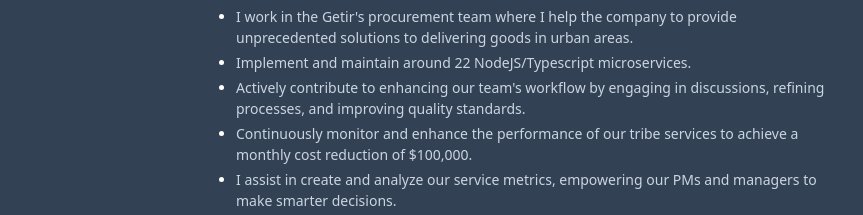
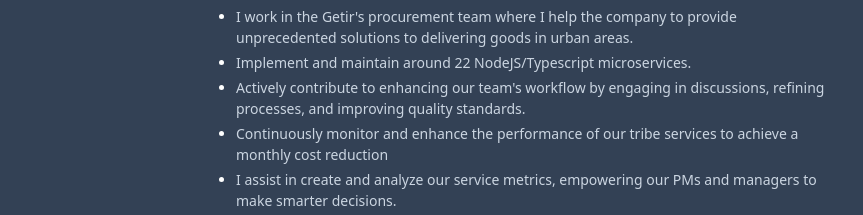
Before and after one commit to fabriciojsil/fabriciojsil.github.io, a React (Vite) app: page / in a window 1280 px wide. Shown: the part 980-1195 px from the top of the page, without its empty margins (208-1071 px from the left). Built offline with nearby package versions, Linux system fonts and the light colour scheme.

Commit message:
Rewrinting experience

```diff
--- a/src/data/profile.data.ts
+++ b/src/data/profile.data.ts
@@ -49,7 +49,7 @@
           "I work in the Getir's procurement team where I help the company to provide unprecedented solutions to delivering goods in urban areas.",
           "Implement and maintain around 22 NodeJS/Typescript microservices.",
           "Actively contribute to enhancing our team's workflow by engaging in discussions, refining processes, and improving quality standards.",
-          "Continuously monitor and enhance the performance of our tribe services to achieve a monthly cost reduction of $100,000.",
+          "Continuously monitor and enhance the performance of our tribe services to achieve a monthly cost reduction",
           "I assist in create and analyze our service metrics, empowering our PMs and managers to make smarter decisions.",
           "I am involved in various company initiatives with distinct objectives, such as implementing Data Mesh and analyzing Mongo Atlas costs.",
           "Provide mentorship to my colleague to reach their learning goals.",
```
